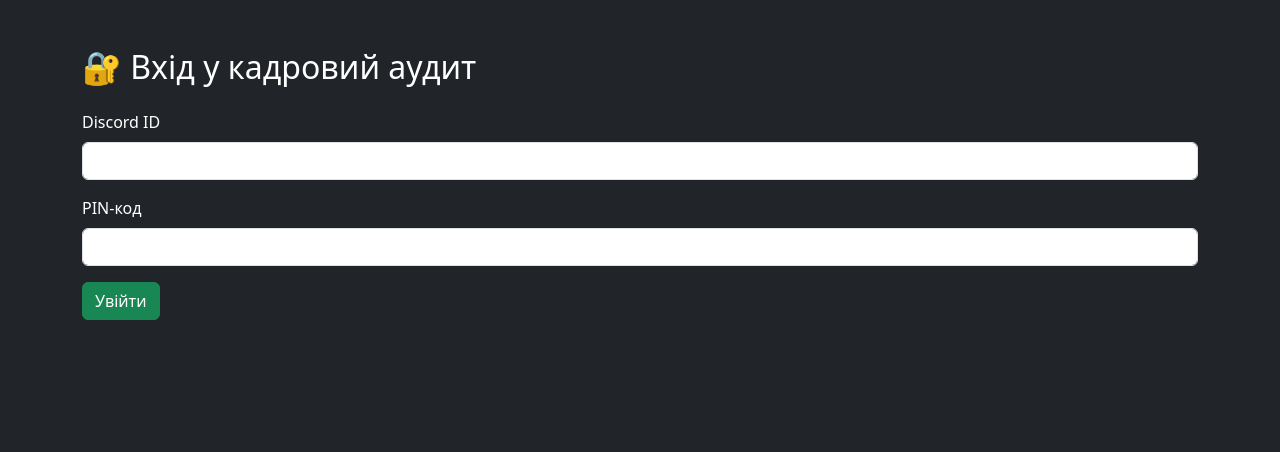
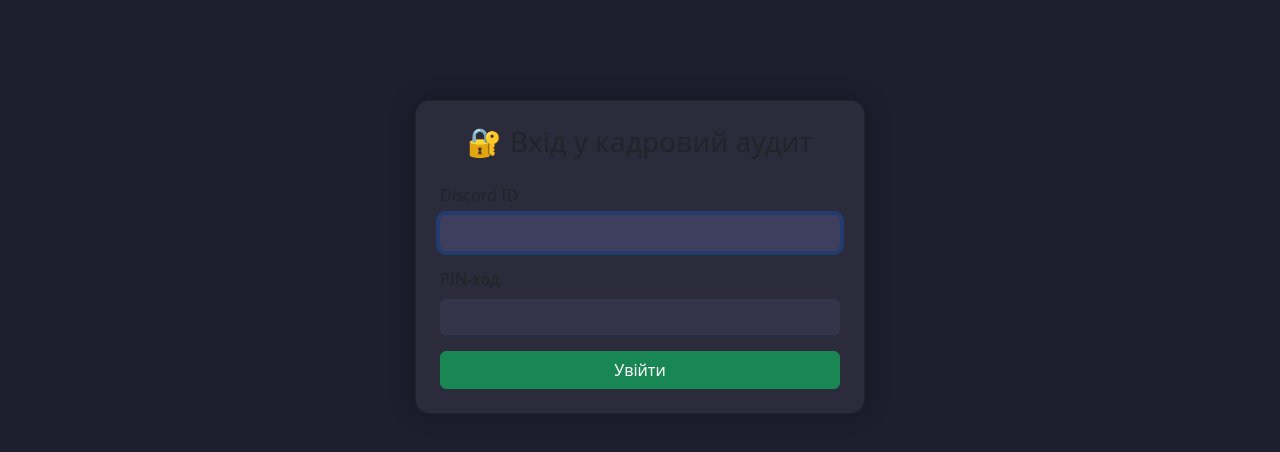
Before and after one commit to FanTik1011/Quant_Bot, a Flask app: page / in a window 1280 px wide. Shown: the top 452 px of the page. Run offline with Flask 3, Linux system fonts and the light colour scheme; parts of the project's set-up code (start-up, migrations or seed data) failed here and were passed over.

Commit message:
fdsfds
fs

```diff
--- a/app.py
+++ b/app.py
@@ -133,5 +133,4 @@ def run_flask():
     app.run(port=5000)
 
 if __name__ == "__main__":
-    threading.Thread(target=run_flask).start()
     bot.run(TOKEN)
--- a/templates/login.html
+++ b/templates/login.html
@@ -4,24 +4,49 @@
     <meta charset="UTF-8">
     <title>Вхід | Кадровий аудит</title>
     <link href="https://cdn.jsdelivr.net/npm/bootstrap@5.3.0/dist/css/bootstrap.min.css" rel="stylesheet">
+    <style>
+        body {
+            background-color: #1e1e2f;
+            color: white;
+        }
+        .card {
+            max-width: 450px;
+            margin: 100px auto;
+            background-color: #2b2b3c;
+            border-radius: 15px;
+            box-shadow: 0 0 25px rgba(0,0,0,0.3);
+        }
+        .form-control {
+            background-color: #34344a;
+            color: white;
+            border: none;
+        }
+        .form-control:focus {
+            background-color: #3e3e5e;
+            color: white;
+            border-color: #00b894;
+        }
+    </style>
 </head>
-<body class="bg-dark text-white">
-<div class="container py-5">
-    <h2 class="mb-4">🔐 Вхід у кадровий аудит</h2>
+<body>
+
+<div class="card p-4">
+    <h3 class="text-center mb-4">🔐 Вхід у кадровий аудит</h3>
     <form method="post">
         <div class="mb-3">
             <label class="form-label">Discord ID</label>
-            <input type="text" name="discord_id" class="form-control">
+            <input type="text" name="discord_id" class="form-control" required autofocus>
         </div>
         <div class="mb-3">
             <label class="form-label">PIN-код</label>
-            <input type="password" name="pin" class="form-control">
+            <input type="password" name="pin" class="form-control" required>
         </div>
         {% if error %}
-            <div class="alert alert-danger">{{ error }}</div>
+            <div class="alert alert-danger text-center">{{ error }}</div>
         {% endif %}
-        <button type="submit" class="btn btn-success">Увійти</button>
+        <button type="submit" class="btn btn-success w-100">Увійти</button>
     </form>
 </div>
+
 </body>
 </html>
```
Also changed, not shown: templates/dashboard.html (+31 -16 lines).
